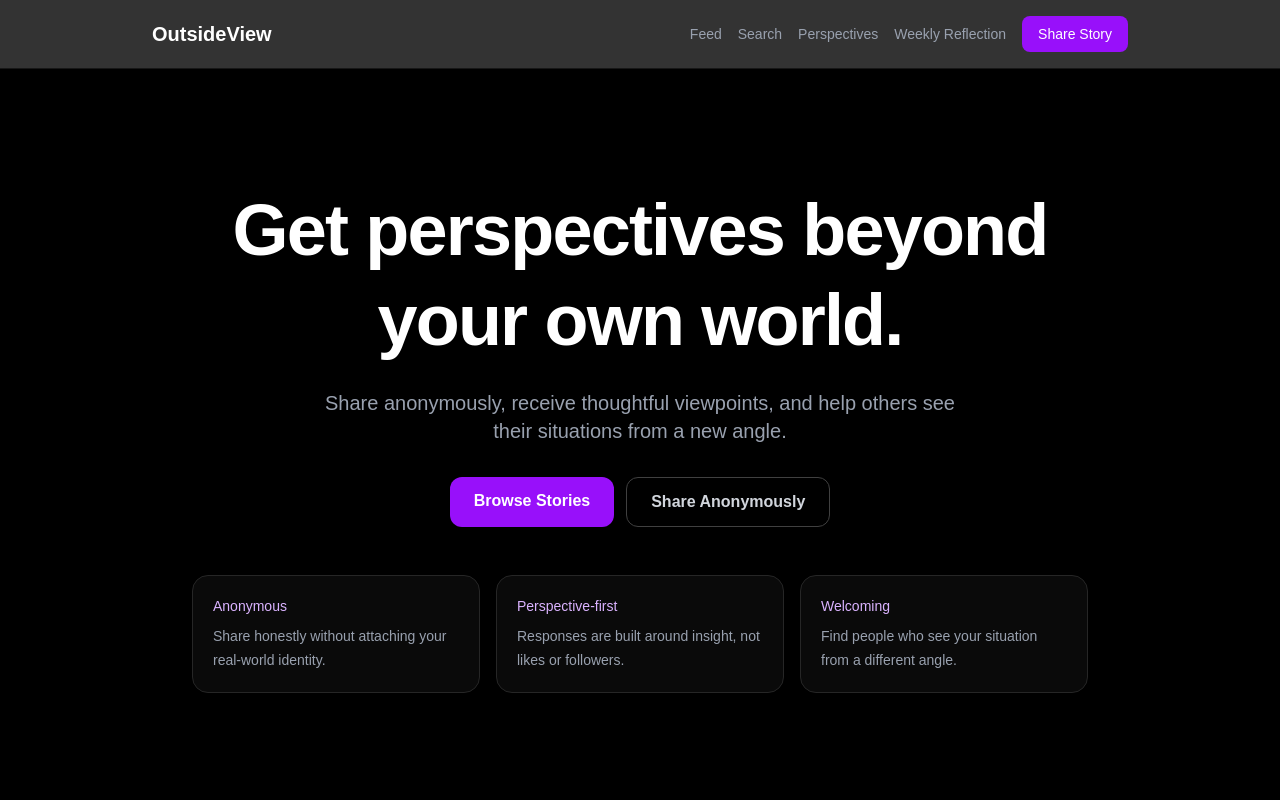
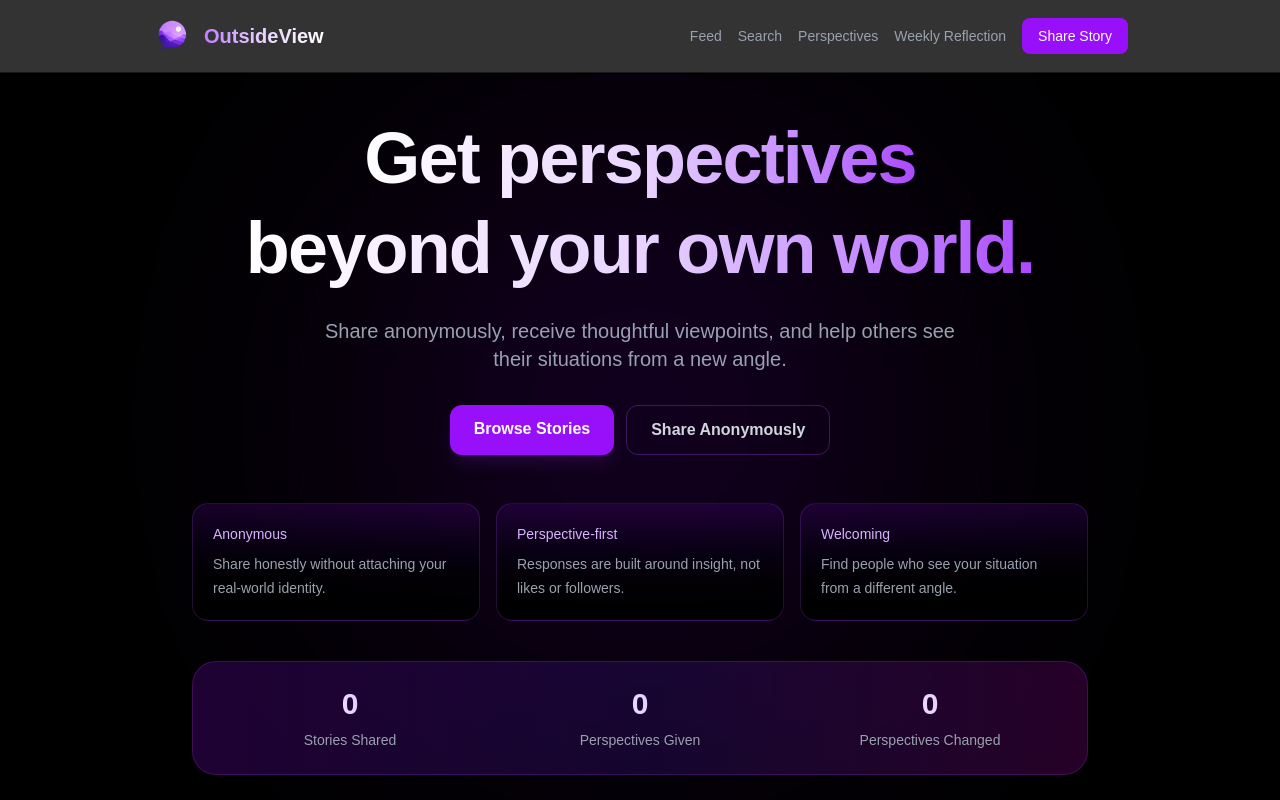
Before and after one commit to jaducret-su/outsideview, a Next.js app: page / in a window 1280 px wide. Shown: the top 800 px of the page. Built offline with nearby package versions, Linux system fonts and the light colour scheme; no server answers; the database is empty.

Commit message:
add branded homepage and logo

```diff
--- a/app/components/Navbar.tsx
+++ b/app/components/Navbar.tsx
@@ -1,11 +1,23 @@
+import Image from "next/image";
 import Link from "next/link";
 
 export default function Navbar() {
   return (
     <header className="border-b border-neutral-900 bg-black/80 backdrop-blur">
       <nav className="mx-auto flex max-w-5xl flex-col gap-4 px-6 py-4 text-white sm:flex-row sm:items-center sm:justify-between">
-        <Link href="/" className="text-xl font-bold">
-          OutsideView
+        <Link href="/" className="flex items-center gap-3">
+          <Image
+            src="/outsideview-logo.png"
+            alt="OutsideView"
+            width={40}
+            height={40}
+            priority
+            className="rounded-full"
+          />
+
+          <span className="bg-gradient-to-r from-purple-400 via-purple-200 to-white bg-clip-text text-xl font-bold text-transparent">
+            OutsideView
+          </span>
         </Link>
 
         <div className="flex flex-wrap items-center gap-4 text-sm text-gray-400">
--- a/app/page.tsx
+++ b/app/page.tsx
@@ -1,12 +1,69 @@
 import Link from "next/link";
+import { supabase } from "@/lib/supabase";
 
-export default function HomePage() {
+export const dynamic = "force-dynamic";
+
+export default async function HomePage() {
+  const [
+    postsResult,
+    commentsResult,
+    pollCommentsResult,
+    changedCommentsResult,
+    changedPollCommentsResult,
+  ] = await Promise.all([
+    supabase
+      .from("posts")
+      .select("*", { count: "exact", head: true })
+      .eq("status", "active"),
+
+    supabase
+      .from("comments")
+      .select("*", { count: "exact", head: true })
+      .eq("status", "active"),
+
+    supabase
+      .from("poll_comments")
+      .select("*", { count: "exact", head: true })
+      .eq("status", "active"),
+
+    supabase
+      .from("comments")
+      .select("changed_perspective_count")
+      .eq("status", "active"),
+
+    supabase
+      .from("poll_comments")
+      .select("changed_perspective_count")
+      .eq("status", "active"),
+  ]);
+
+  const storyCount = postsResult.count ?? 0;
+
+  const perspectiveCount =
+    (commentsResult.count ?? 0) + (pollCommentsResult.count ?? 0);
+
+  const changedCount = [
+    ...(changedCommentsResult.data ?? []),
+    ...(changedPollCommentsResult.data ?? []),
+  ].reduce(
+    (sum, item) => sum + (item.changed_perspective_count ?? 0),
+    0
+  );
+
   return (
-    <main className="min-h-[calc(100vh-80px)] bg-black px-5 py-10 text-white sm:px-6 lg:px-8">
-      <section className="mx-auto flex min-h-[calc(100vh-140px)] max-w-5xl flex-col items-center justify-center text-center">
+    <main className="relative min-h-[calc(100vh-80px)] overflow-hidden bg-black px-5 py-10 text-white sm:px-6 lg:px-8">
+      <div className="pointer-events-none absolute left-1/2 top-24 h-[500px] w-[500px] -translate-x-1/2 rounded-full bg-purple-700/20 blur-[140px]" />
 
-        <h1 className="max-w-4xl text-4xl font-bold leading-tight tracking-tight sm:text-5xl md:text-6xl lg:text-7xl">
-          Get perspectives beyond your own world.
+      <section className="relative z-10 mx-auto flex min-h-[calc(100vh-140px)] max-w-5xl flex-col items-center justify-center text-center">
+
+        <h1 className="max-w-4xl text-4xl font-extrabold leading-tight tracking-tight sm:text-5xl md:text-6xl lg:text-7xl">
+          <span className="bg-gradient-to-r from-white via-purple-200 to-purple-500 bg-clip-text text-transparent">
+            Get perspectives
+          </span>
+          <br />
+          <span className="bg-gradient-to-r from-white via-purple-200 to-purple-500 bg-clip-text text-transparent">
+            beyond your own world.
+          </span>
         </h1>
 
         <p className="mt-6 max-w-2xl text-base leading-7 text-gray-400 sm:text-lg md:text-xl">
@@ -17,30 +74,28 @@ export default function HomePage() {
         <div className="mt-8 flex w-full flex-col gap-3 sm:w-auto sm:flex-row sm:justify-center">
           <Link
             href="/feed"
-            className="rounded-xl bg-purple-600 px-6 py-3 text-center font-semibold text-white transition hover:bg-purple-700"
+            className="rounded-xl bg-purple-600 px-6 py-3 text-center font-semibold text-white shadow-lg shadow-purple-900/30 transition hover:bg-purple-700"
           >
             Browse Stories
           </Link>
 
           <Link
             href="/post"
-            className="rounded-xl border border-neutral-700 px-6 py-3 text-center font-semibold text-gray-300 transition hover:bg-neutral-900 hover:text-white"
+            className="rounded-xl border border-purple-500/30 px-6 py-3 text-center font-semibold text-gray-300 transition hover:bg-purple-500/10 hover:text-white"
           >
             Share Anonymously
           </Link>
         </div>
 
         <div className="mt-12 grid w-full max-w-4xl gap-4 sm:grid-cols-3">
-          <div className="rounded-2xl border border-neutral-800 bg-neutral-950 p-5 text-left">
-            <p className="text-sm font-medium text-purple-300">
-              Anonymous
-            </p>
+          <div className="rounded-2xl border border-purple-500/20 bg-gradient-to-b from-purple-950/40 to-black p-5 text-left backdrop-blur-sm">
+            <p className="text-sm font-medium text-purple-300">Anonymous</p>
             <p className="mt-2 text-sm leading-6 text-gray-400">
               Share honestly without attaching your real-world identity.
             </p>
           </div>
 
-          <div className="rounded-2xl border border-neutral-800 bg-neutral-950 p-5 text-left">
+          <div className="rounded-2xl border border-purple-500/20 bg-gradient-to-b from-purple-950/40 to-black p-5 text-left backdrop-blur-sm">
             <p className="text-sm font-medium text-purple-300">
               Perspective-first
             </p>
@@ -49,13 +104,38 @@ export default function HomePage() {
             </p>
           </div>
 
-          <div className="rounded-2xl border border-neutral-800 bg-neutral-950 p-5 text-left">
-            <p className="text-sm font-medium text-purple-300">
-              Welcoming
-            </p>
+          <div className="rounded-2xl border border-purple-500/20 bg-gradient-to-b from-purple-950/40 to-black p-5 text-left backdrop-blur-sm">
+            <p className="text-sm font-medium text-purple-300">Welcoming</p>
             <p className="mt-2 text-sm leading-6 text-gray-400">
               Find people who see your situation from a different angle.
             </p>
+          </div>
+        </div>
+
+        <div className="mt-10 w-full max-w-4xl rounded-3xl border border-purple-500/20 bg-gradient-to-r from-purple-950/50 via-violet-950/40 to-fuchsia-950/50 p-6 backdrop-blur-sm">
+          <div className="grid grid-cols-1 gap-6 text-center sm:grid-cols-3">
+            <div>
+              <p className="bg-gradient-to-r from-white via-purple-200 to-purple-500 bg-clip-text text-3xl font-bold text-transparent">
+                {storyCount}
+              </p>
+              <p className="mt-2 text-sm text-gray-400">Stories Shared</p>
+            </div>
+
+            <div>
+              <p className="bg-gradient-to-r from-white via-purple-200 to-purple-500 bg-clip-text text-3xl font-bold text-transparent">
+                {perspectiveCount}
+              </p>
+              <p className="mt-2 text-sm text-gray-400">Perspectives Given</p>
+            </div>
+
+            <div>
+              <p className="bg-gradient-to-r from-white via-purple-200 to-purple-500 bg-clip-text text-3xl font-bold text-transparent">
+                {changedCount}
+              </p>
+              <p className="mt-2 text-sm text-gray-400">
+                Perspectives Changed
+              </p>
+            </div>
           </div>
         </div>
       </section>
```
Also changed, not shown: public/outsideview-logo.png (added).
